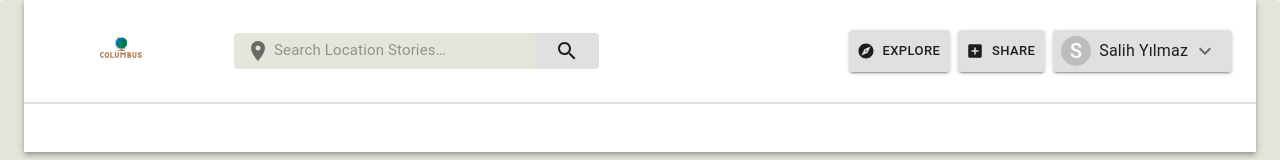
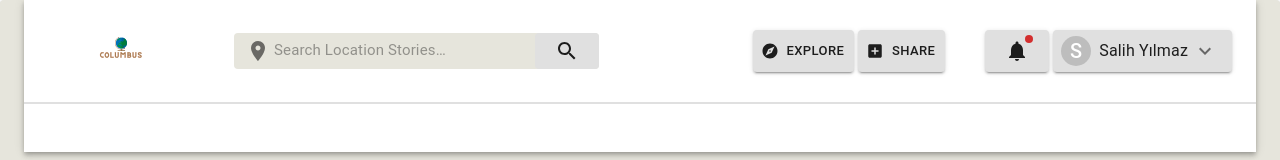
Before and after one commit to bounswe/2021SpringGroup7, a React (Create React App) app in the folder Columbus/frontend/: page /Home in a window 1280 px wide. Shown: the top 160 px of the page. Built offline with nearby package versions, Linux system fonts and the light colour scheme; sample sign-in values are in the browser's storage.

Commit message:
move notifications button to navbar

```diff
--- a/Columbus/frontend/src/components/Header/Header.js
+++ b/Columbus/frontend/src/components/Header/Header.js
@@ -153,19 +153,6 @@ const renderMenu = (
       open={isMenuOpen}
       onClose={handleMenuClose}
     >
-      <MenuItem onClick={handleNotificationsOpen}>
-         <IconButton
-              size="small"
-              aria-label="show 1 new notifications"
-              color="default"
-            >
-              <Badge badgeContent={0} color="error">
-                <NotificationsIcon />
-              </Badge>
-          </IconButton>
-          Notifications
-      </MenuItem>
-
       <MenuItem onClick={handleMenuClose}>
            <IconButton
               size="small"
@@ -241,7 +228,9 @@ const renderMenu = (
 
 
         <Box sx={{ flexGrow: 1 }} />
-        <Stack direction="row" spacing={1}>
+        <Stack direction="row" spacing={5}>
+
+          <Stack direction="row" spacing={0.5}>
           <Tooltip title="Explore" arrow>
             <Button
               variant="contained"
@@ -254,16 +243,32 @@ const renderMenu = (
             </Button>
           </Tooltip>
 
-          <Tooltip title="Add Story" arrow>
+          <Tooltip title="Share Story" arrow>
             <Button
               variant="contained"
               size="small"
-              aria-label="explore"
+              aria-label="share-story"
               color="default"
               href="/"
               startIcon={<AddBoxRoundedIcon />}
             >
               Share
+            </Button>
+          </Tooltip>
+          </Stack>
+
+          <Stack direction="row" spacing={0.5}>
+          <Tooltip title="Notifications" arrow>
+            <Button
+              variant="contained"
+              size="small"
+              aria-label="notifications"
+              color="default"
+              onClick={handleNotificationsOpen}
+            >
+              <Badge badgeContent={1} color="error" variant="dot">
+                <NotificationsIcon />
+              </Badge>
             </Button>
           </Tooltip>
 
@@ -289,6 +294,7 @@ const renderMenu = (
               <KeyboardArrowDownIcon />
             </IconButton>
           </Button>
+           </Stack>
           </Stack>
         </Toolbar>
 
```
